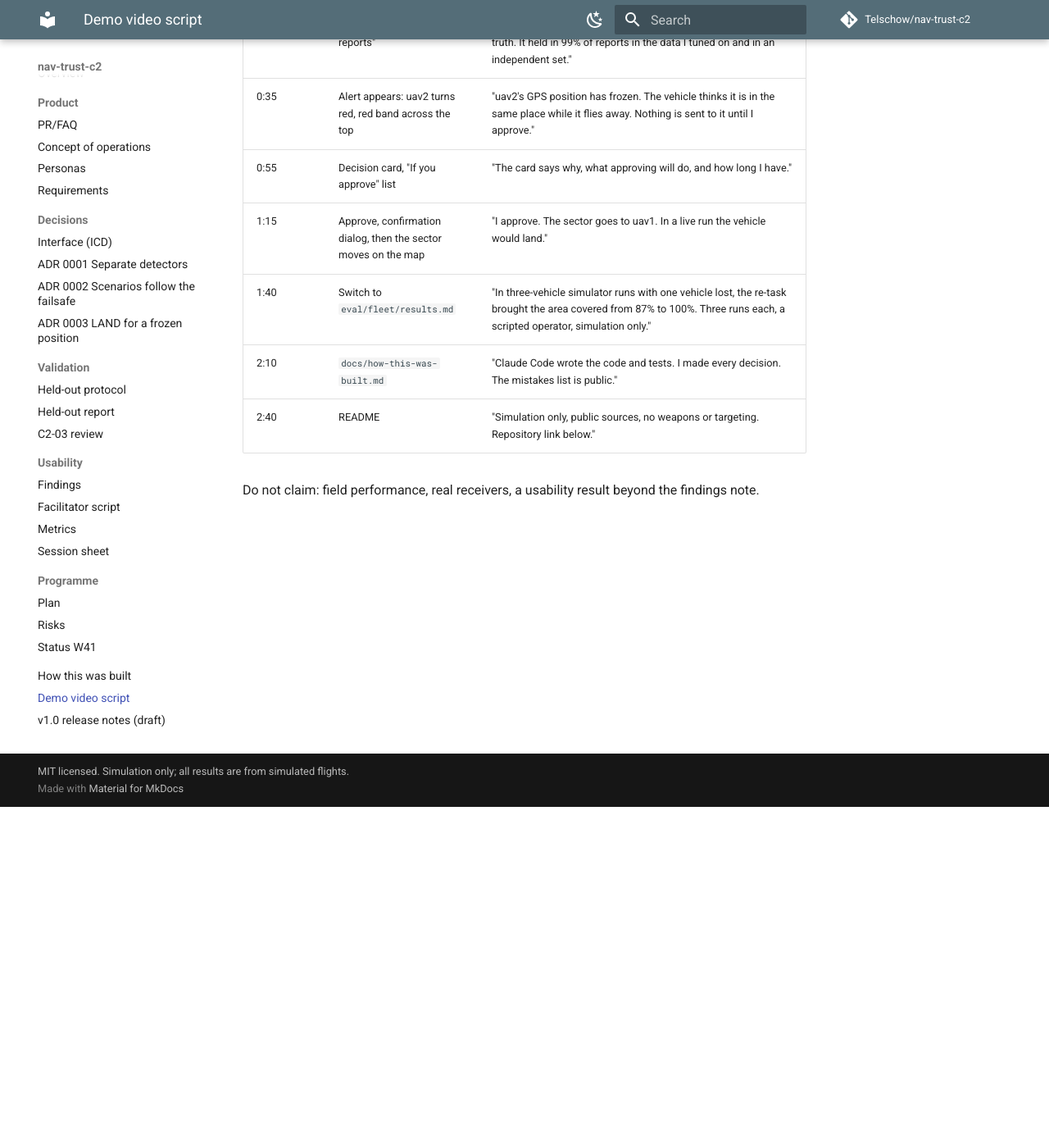
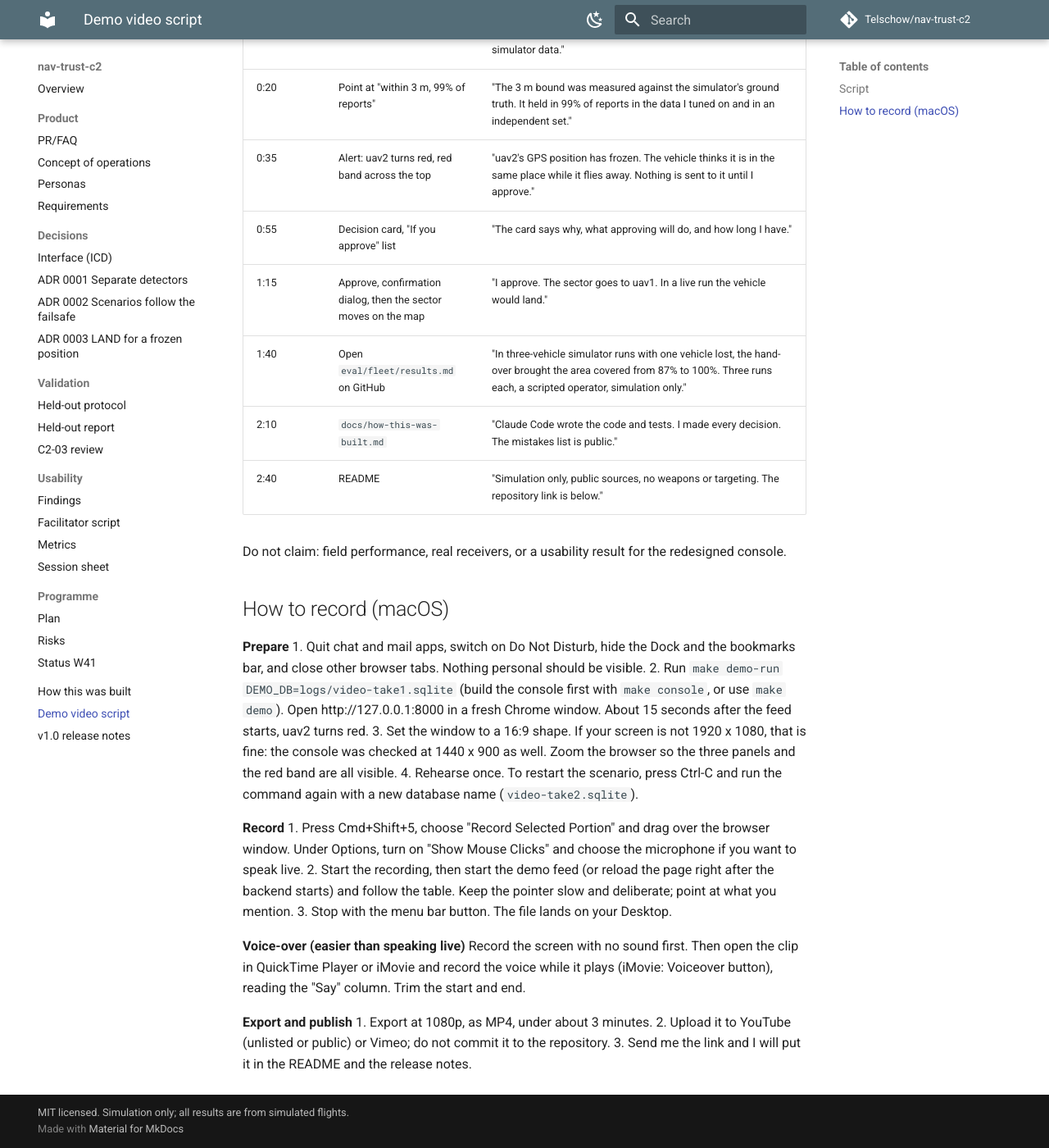
Before and after one commit to Telschow/nav-trust-c2, an MkDocs documentation site: the page built from docs/demo-video-script.md, in a window 1280 px wide and 1400 px high, scrolled down 416 px. Shown: the whole window at 82% size. Built offline with MkDocs 1.6.1 and Material for MkDocs 9.7.7, drawn with Linux system fonts in a browser that asks for light colours; comment, search, counter and statistics services are not loaded; some of the changed text lies outside the part shown.

Commit message:
Video recording guide and tidied v1.0 release notes
Co-Authored-By: Claude Sonnet 5.5 <noreply@anthropic.com>

```diff
--- a/docs/demo-video-script.md
+++ b/docs/demo-video-script.md
@@ -1,18 +1,51 @@
-# Demo video script (about 3 minutes)
+# Demo video: script and how to record it
 
-Screen recording at 1920 x 1080 with a voice-over. Record from `make demo` so every view can be
-reproduced. Keep the `REPLAY DEMO` label in the frame the whole time: it says what you are
+About 3 minutes, 1080p, with your voice. Record from `make demo`, so every view can be
+reproduced, and keep the `REPLAY DEMO` label in frame the whole time: it says what you are
 looking at.
+
+## Script
 
 | Time | On screen | Say |
 |---|---|---|
 | 0:00 | Console, three vehicles trusted | "Three simulated survey drones. Each row says whether its navigation can be trusted, how far its position can be off, and how close it is to being flagged. This is a replay of recorded simulator data." |
 | 0:20 | Point at "within 3 m, 99% of reports" | "The 3 m bound was measured against the simulator's ground truth. It held in 99% of reports in the data I tuned on and in an independent set." |
-| 0:35 | Alert appears: uav2 turns red, red band across the top | "uav2's GPS position has frozen. The vehicle thinks it is in the same place while it flies away. Nothing is sent to it until I approve." |
+| 0:35 | Alert: uav2 turns red, red band across the top | "uav2's GPS position has frozen. The vehicle thinks it is in the same place while it flies away. Nothing is sent to it until I approve." |
 | 0:55 | Decision card, "If you approve" list | "The card says why, what approving will do, and how long I have." |
 | 1:15 | Approve, confirmation dialog, then the sector moves on the map | "I approve. The sector goes to uav1. In a live run the vehicle would land." |
-| 1:40 | Switch to `eval/fleet/results.md` | "In three-vehicle simulator runs with one vehicle lost, the re-task brought the area covered from 87% to 100%. Three runs each, a scripted operator, simulation only." |
+| 1:40 | Open `eval/fleet/results.md` on GitHub | "In three-vehicle simulator runs with one vehicle lost, the hand-over brought the area covered from 87% to 100%. Three runs each, a scripted operator, simulation only." |
 | 2:10 | `docs/how-this-was-built.md` | "Claude Code wrote the code and tests. I made every decision. The mistakes list is public." |
-| 2:40 | README | "Simulation only, public sources, no weapons or targeting. Repository link below." |
+| 2:40 | README | "Simulation only, public sources, no weapons or targeting. The repository link is below." |
 
-Do not claim: field performance, real receivers, a usability result beyond the findings note.
+Do not claim: field performance, real receivers, or a usability result for the redesigned console.
+
+## How to record (macOS)
+
+**Prepare**
+1. Quit chat and mail apps, switch on Do Not Disturb, hide the Dock and the bookmarks bar, and
+   close other browser tabs. Nothing personal should be visible.
+2. Run `make demo-run DEMO_DB=logs/video-take1.sqlite` (build the console first with
+   `make console`, or use `make demo`). Open http://127.0.0.1:8000 in a fresh Chrome window.
+   About 15 seconds after the feed starts, uav2 turns red.
+3. Set the window to a 16:9 shape. If your screen is not 1920 x 1080, that is fine: the console
+   was checked at 1440 x 900 as well. Zoom the browser so the three panels and the red band are
+   all visible.
+4. Rehearse once. To restart the scenario, press Ctrl-C and run the command again with a new
+   database name (`video-take2.sqlite`).
+
+**Record**
+1. Press Cmd+Shift+5, choose "Record Selected Portion" and drag over the browser window. Under
+   Options, turn on "Show Mouse Clicks" and choose the microphone if you want to speak live.
+2. Start the recording, then start the demo feed (or reload the page right after the backend
+   starts) and follow the table. Keep the pointer slow and deliberate; point at what you mention.
+3. Stop with the menu bar button. The file lands on your Desktop.
+
+**Voice-over (easier than speaking live)**
+Record the screen with no sound first. Then open the clip in QuickTime Player or iMovie and record
+the voice while it plays (iMovie: Voiceover button), reading the "Say" column. Trim the start and
+end.
+
+**Export and publish**
+1. Export at 1080p, as MP4, under about 3 minutes.
+2. Upload it to YouTube (unlisted or public) or Vimeo; do not commit it to the repository.
+3. Send me the link and I will put it in the README and the release notes.
--- a/mkdocs.yml
+++ b/mkdocs.yml
@@ -67,4 +67,4 @@ nav:
       - Status W41: programme/status/2026-W41.md
   - How this was built: how-this-was-built.md
   - Demo video script: demo-video-script.md
-  - v1.0 release notes (draft): release-notes-v1.0.md
+  - v1.0 release notes: release-notes-v1.0.md
```
Also changed, not shown: docs/release-notes-v1.0.md (+22 -17 lines).
